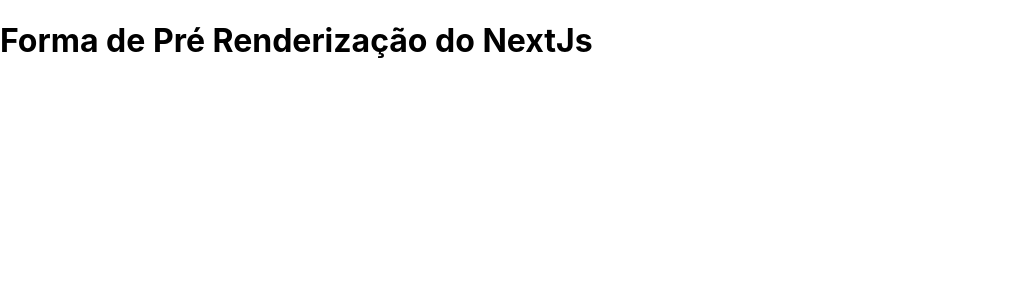
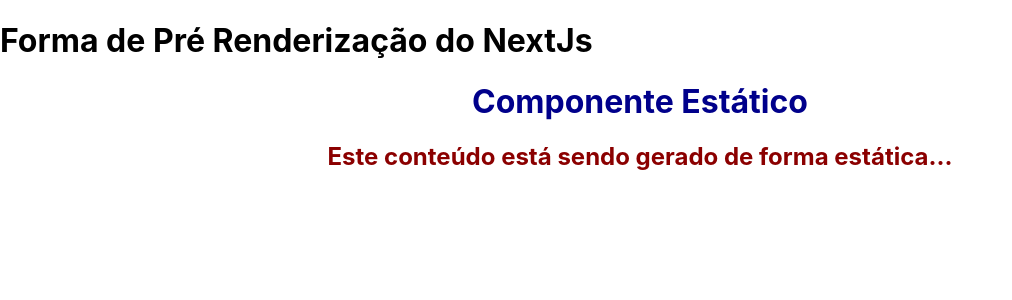
Before and after one commit to leoportogtr86/next-render, a Next.js app: page / in a window 1280 px wide. Shown: the top 300 px of the page, without its empty margins (0-1012 px from the left). Built offline with nearby package versions, Linux system fonts and the light colour scheme.

Commit message:
estatico

```diff
--- /dev/null
+++ b/src/components/Spa/index.jsx
@@ -0,0 +1,12 @@
+import styles from "./styles.module.css";
+
+export default (props) => {
+  return (
+    <div>
+      <h1 className={styles.title}>Componente Estático</h1>
+      <h2 className={styles.subtitle}>
+        Este conteúdo está sendo gerado de forma estática...
+      </h2>
+    </div>
+  );
+};
--- /dev/null
+++ b/src/components/Spa/styles.module.css
@@ -0,0 +1,9 @@
+.title{
+    color: darkblue;
+    text-align: center;
+}
+
+.subtitle{
+    color: darkred;
+    text-align: center;
+}
--- a/src/pages/index.js
+++ b/src/pages/index.js
@@ -1,11 +1,13 @@
 import Head from 'next/head'
 import Image from 'next/image'
+import Spa from '../components/Spa'
 import styles from '../styles/Home.module.css'
 
 export default function Home() {
   return (
     <div>
       <h1>Forma de Pré Renderização do NextJs</h1>
+      <Spa />
 
     </div>
   )
```
